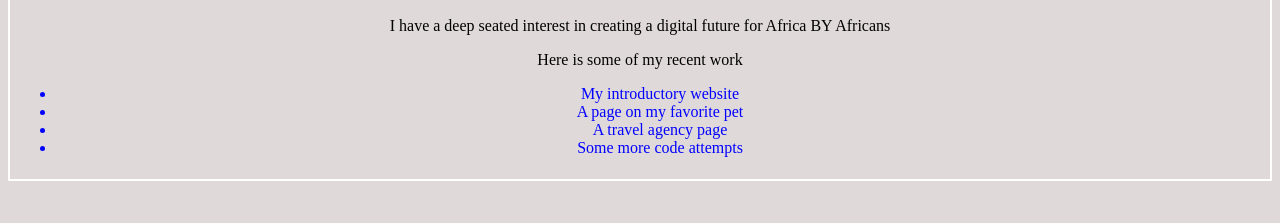
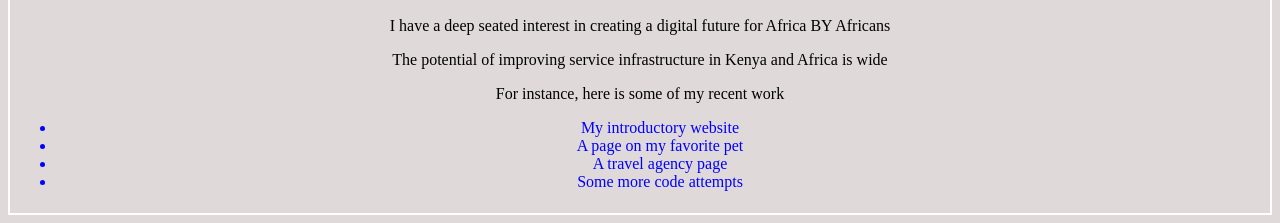
Before and after one commit to Anthony-Chela/IP, a plain HTML site: page luke.html in a window 1280 px wide. Shown: the part 1261-1484 px from the top of the page. Before the commit the page ends 1450 px from the top, so only its background shows below. Drawn offline with Linux system fonts and the light colour scheme.

Commit message:
add the new paragraph

```diff
--- a/luke.html
+++ b/luke.html
@@ -26,8 +26,9 @@
         <h3>myProgramming</h3>
         <img src="images/code.jpeg">
         <p>I have a deep seated interest in creating a digital future for Africa BY Africans</p>
+        <p>The potential of improving service infrastructure in Kenya and Africa is wide</p>
     <div class ="container">
-        <p> Here is some of my recent work
+        <p> For instance, here is some of my recent work
           <ul>
             <li>My introductory website</li>
             <li>A page on my favorite pet</li>
```
